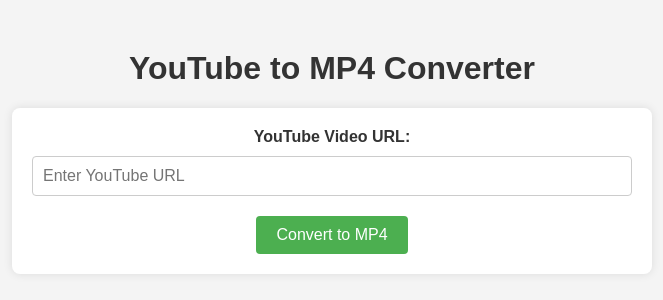
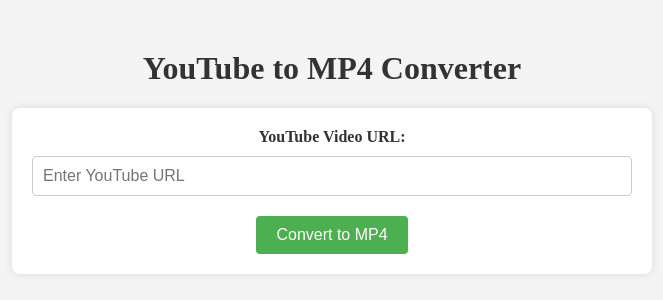
Before and after one commit to LukaKinn/YoutubeVideoDownload, a Flask app: page / in a window 1280 px wide. Shown: the top 300 px of the page, without its empty margins (308-971 px from the left). Run offline with Flask 3, Linux system fonts and the light colour scheme.

Commit message:
Update index.html

```diff
--- a/templates/index.html
+++ b/templates/index.html
@@ -9,7 +9,7 @@
 
     <style>
         body {
-            font-family: 'Arial', sans-serif;
+            font-family: 'Times New Roman', sans-serif;
             background-color: #f4f4f4;
             margin: 0;
             padding: 0;
```
